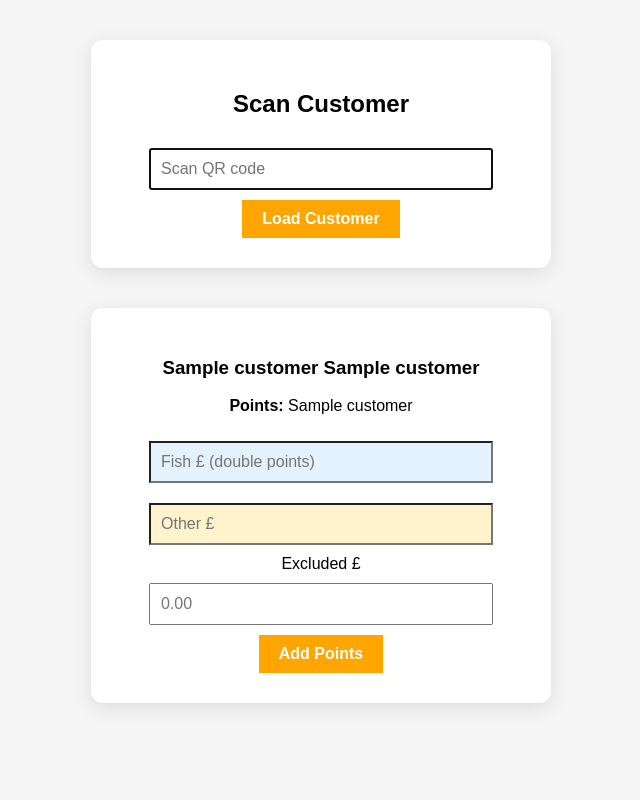
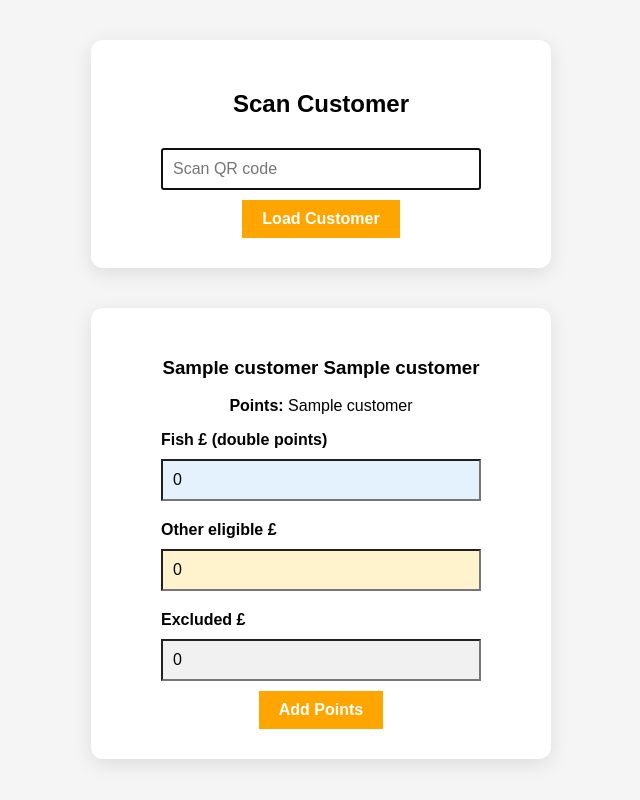
Before and after one commit to newportpetsuk-lab/newport-pets-loyalty, a Flask app: template templates/scan.html in a window 1280 px wide. Shown: the whole page, without its empty margins (319-959 px from the left). Run offline with Flask 3, Linux system fonts and the light colour scheme; the template is opened without the code that fills it: most values are stand-ins (such as "Sample title", 1, 10 or a date in 2020).

Commit message:
Update scan.html

```diff
--- a/templates/scan.html
+++ b/templates/scan.html
@@ -24,6 +24,7 @@
             width: 80%;
             margin: 10px;
             font-size: 16px;
+            box-sizing: border-box;
         }
 
         button {
@@ -42,6 +43,18 @@
 
         .other {
             background: #fff3cd;
+        }
+
+        .excluded {
+            background: #f1f1f1;
+        }
+
+        .field-label {
+            display: block;
+            width: 80%;
+            margin: 10px auto 0 auto;
+            text-align: left;
+            font-weight: bold;
         }
     </style>
 </head>
@@ -74,14 +87,14 @@
 
         <input type="hidden" name="customer_id" value="{{ customer_id }}">
 
-        <!-- 🐠 Fish (double points) -->
-        <input type="text" name="fish_amount" class="fish" placeholder="Fish £ (double points)">
+        <label class="field-label" for="fish_amount">Fish £ (double points)</label>
+        <input type="number" step="0.01" min="0" name="fish_amount" id="fish_amount" class="fish" placeholder="Fish £ (double points)" value="0">
 
-        <!-- 🛍 Other items -->
-        <input type="text" name="other_amount" class="other" placeholder="Other £">
+        <label class="field-label" for="other_amount">Other eligible £</label>
+        <input type="number" step="0.01" min="0" name="other_amount" id="other_amount" class="other" placeholder="Other eligible £" value="0">
 
-        <label>Excluded £</label>
-        <input type="number" step="0.01" name="excluded_amount" placeholder="0.00">
+        <label class="field-label" for="excluded_amount">Excluded £</label>
+        <input type="number" step="0.01" min="0" name="excluded_amount" id="excluded_amount" class="excluded" placeholder="Excluded £" value="0">
 
         <br>
 
```
